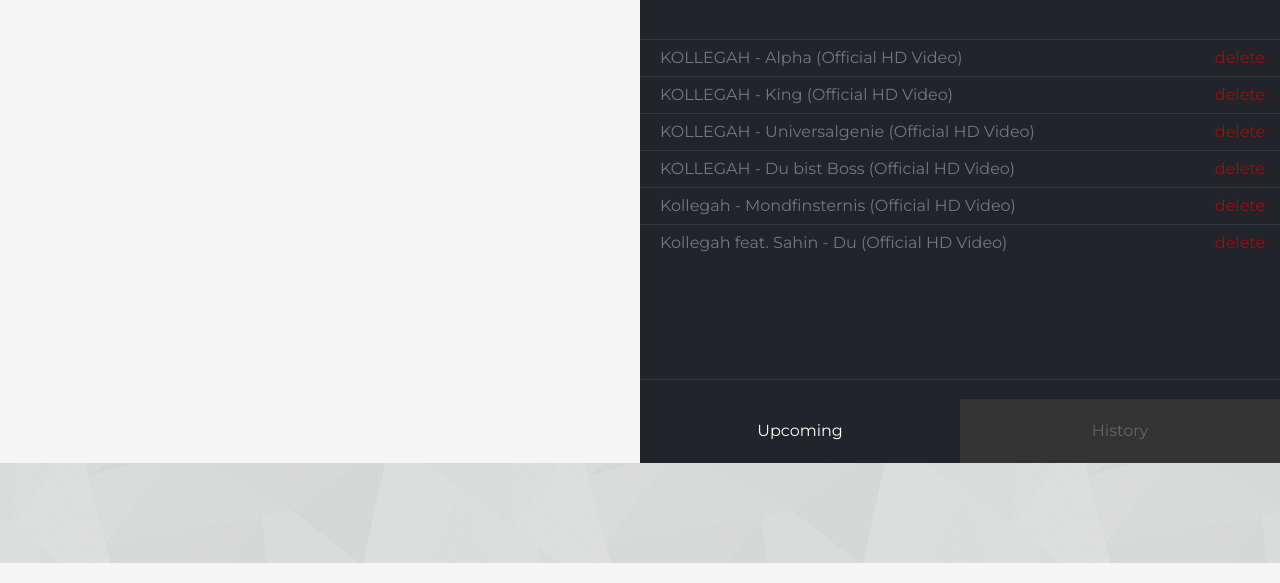
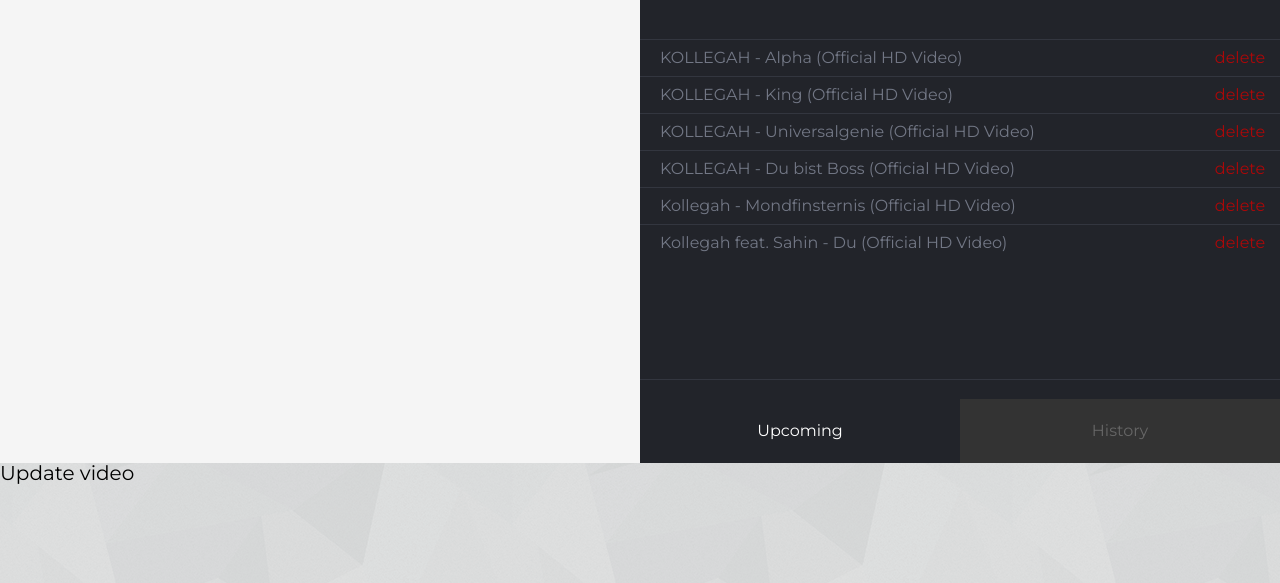
Before and after one commit to cescgie/videotube, a PHP site: page / in a window 1280 px wide. Shown: the part 561-1144 px from the top of the page. Run offline with PHP 8.4, Linux system fonts and the light colour scheme; some libraries are stand-ins or nearby versions.

Commit message:
update video button

```diff
--- a/ajax/updateVideo.php
+++ b/ajax/updateVideo.php
@@ -3,7 +3,7 @@
 
 $db = new Storage();
 
-$data['getVideo'] = $db->select("SELECT meta_value FROM wp_postmeta WHERE meta_key = '_tern_wp_youtube_video' LIMIT 100");
+$data['getVideo'] = $db->select("SELECT meta_value FROM wp_postmeta WHERE meta_key = '_tern_wp_youtube_video' LIMIT 150");
 
 if(!sizeof($data['getVideo'])){
   echo
--- a/app.js
+++ b/app.js
@@ -179,6 +179,15 @@
     });
   };
 
+  $scope.updateVideo = function () {
+    console.log("updating video loading...");
+    $('#update_button_id').text('Updating video...')
+    $http.post("ajax/updateVideo.php").success(function(data){
+      $('#update_button_id').text('Update success!')
+      console.log("success update video");
+    });
+  };
+
   init();
 
   function init() {
--- a/index.php
+++ b/index.php
@@ -50,6 +50,9 @@
         <a ng-class="{on:!playlist}" data-ng-click="tabulate(false)">History</a>
       </p>
     </div>
+
+    <a id="update_button_id" data-ng-click="updateVideo()" type="button">Update video</a>
+
     <script type="text/javascript" src="libs/angular.min.js"></script>
     <script type="text/javascript" src="app.js"></script>
   </body>
```
